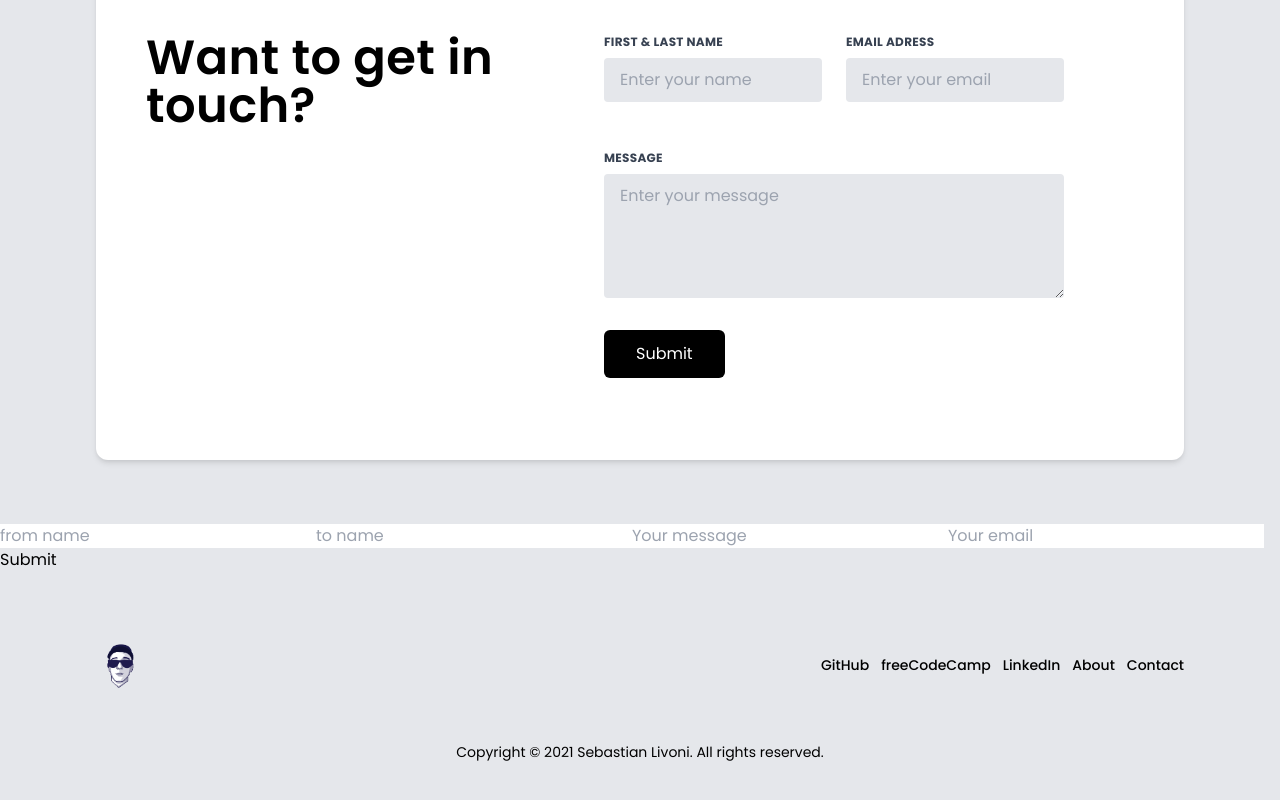
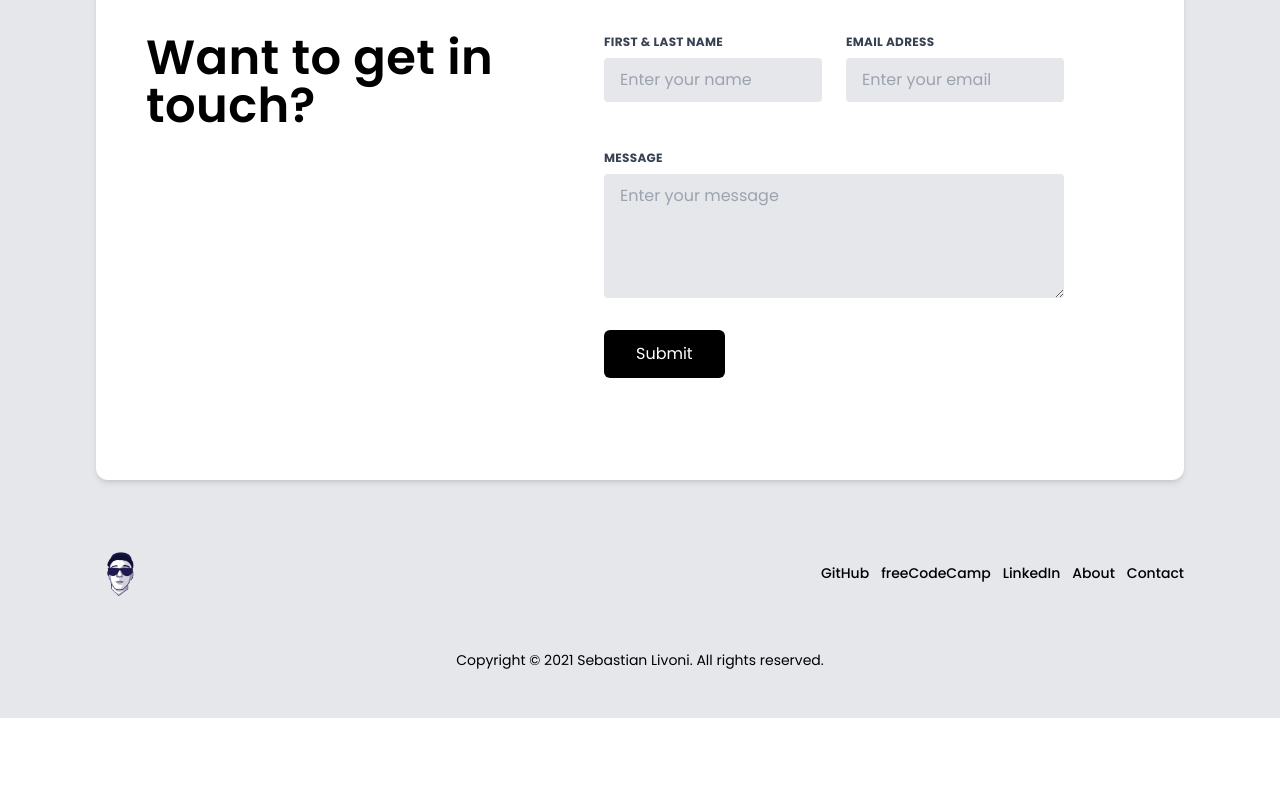
Before and after one commit to sebastianlivoni/personal-website, a React (Create React App) app: page /about in a window 1280 px wide. Shown: the part 2175-2975 px from the top of the page. After the commit the page ends 2893 px from the top, so only its background shows below. Built offline with nearby package versions, Linux system fonts and the light colour scheme.

Commit message:
contact form now added validation and soon complete

```diff
--- a/package.json
+++ b/package.json
@@ -10,6 +10,7 @@
     "emailjs-com": "^3.2.0",
     "react": "^17.0.2",
     "react-dom": "^17.0.2",
+    "react-google-recaptcha": "^2.1.0",
     "react-icons": "^4.3.1",
     "react-router-dom": "^5.3.0",
     "react-scripts": "4.0.3",
--- a/src/components/contact/index.js
+++ b/src/components/contact/index.js
@@ -9,8 +9,25 @@ export default function Contact() {
     reply_to: '',
   });
 
+  const [message, setMessage] = useState();
+  const [buttonMessage, setButtonMessage] = useState("Submit");
+  const [showSuccess, setShowSuccess] = useState();
+
   const onSubmit = (e) => {
     e.preventDefault();
+    if (toSend.message == '') {
+      setMessage("Please type a message!");
+      return -1;
+    }
+    if (toSend.from_name == '') {
+      setMessage("Please type your name!");
+      return -1;
+    }
+    if (toSend.reply_to == '') {
+      setMessage("Please type your email!");
+      return -1;
+    }
+    setButtonMessage("Please wait...");
     send(
       'service_cysj1rb',
       'template_5mswnb5',
@@ -19,6 +36,7 @@ export default function Contact() {
     )
       .then((response) => {
         console.log('SUCCESS!', response.status, response.text);
+        setShowSuccess(true);
       })
       .catch((err) => {
         console.log('FAILED...', err);
@@ -37,6 +55,8 @@ export default function Contact() {
             <h2 className="text-3xl font-semibold md:text-4xl lg:text-5xl lg:ml-12 dark:text-white">Want to get in touch?</h2>
           </div>
           <div className="flex-1 mt-10 lg:mt-0">
+            {!showSuccess ?
+              <>
                 <form className="w-full lg:max-w-md" onSubmit={onSubmit}>
                   <div className="md:flex -ml-3 mb-6 mr-3 md:mr-0">
                     <div className="md:w-1/2 md:mr-3 mb-6 md:mb-0">
@@ -60,43 +80,21 @@ export default function Contact() {
                     </label>
                     <textarea name='message' value={toSend.message} onChange={handleChange} className="appearance-none block w-full bg-gray-200 dark:bg-custom-dark-black dark:border-transparent text-gray-700 dark:text-custom-light-gray dark:placeholder-custom-light-gray rounded py-3 px-4 leading-tight focus:outline-none" id="grid-message" type="text" rows="5" placeholder="Enter your message"></textarea>
                   </div>
-              <button type='submit' className="-ml-3 px-8 py-3 bg-black dark:bg-gray-200 rounded-md duration-300 text-white hover:bg-gray-800 dark:text-black dark:hover:bg-gray-200">Submit</button>
+                  <button type='submit' className="-ml-3 px-8 py-3 bg-black dark:bg-gray-200 rounded-md duration-300 text-white hover:bg-gray-800 dark:text-black dark:hover:bg-gray-200">{buttonMessage}</button>
+                  <p className="-ml-3 mt-5 text-red-500 text-xs italic">{message}</p>
                 </form>
-            {}
+              </> :
+              <>
+                <h1>Thank you for your message</h1>
+              </>
+            }
           </div>
         </div>
       </div>
-      <form className="mt-16" onSubmit={onSubmit}>
-        <input
-          type='text'
-          name='from_name'
-          placeholder='from name'
-          value={toSend.from_name}
-          onChange={handleChange}
-        />
-        <input
-          type='text'
-          name='to_name'
-          placeholder='to name'
-          value={toSend.to_name}
-          onChange={handleChange}
-        />
-        <input
-          type='text'
-          name='message'
-          placeholder='Your message'
-          value={toSend.message}
-          onChange={handleChange}
-        />
-        <input
-          type='text'
-          name='reply_to'
-          placeholder='Your email'
-          value={toSend.reply_to}
-          onChange={handleChange}
-        />
-        <button type='submit'>Submit</button>
-      </form>
     </>
   )
 }
+
+const Form = () => {
+
+}
```
Also changed, not shown: 2 other files (tests, documents, lock files or other folders). Lines whose indentation alone changed are shown as unchanged.
